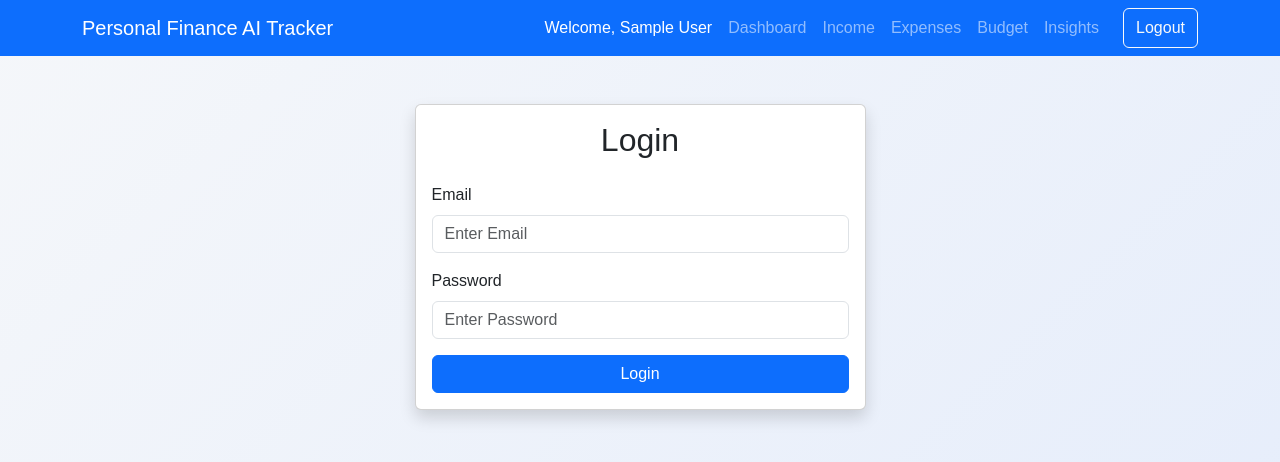
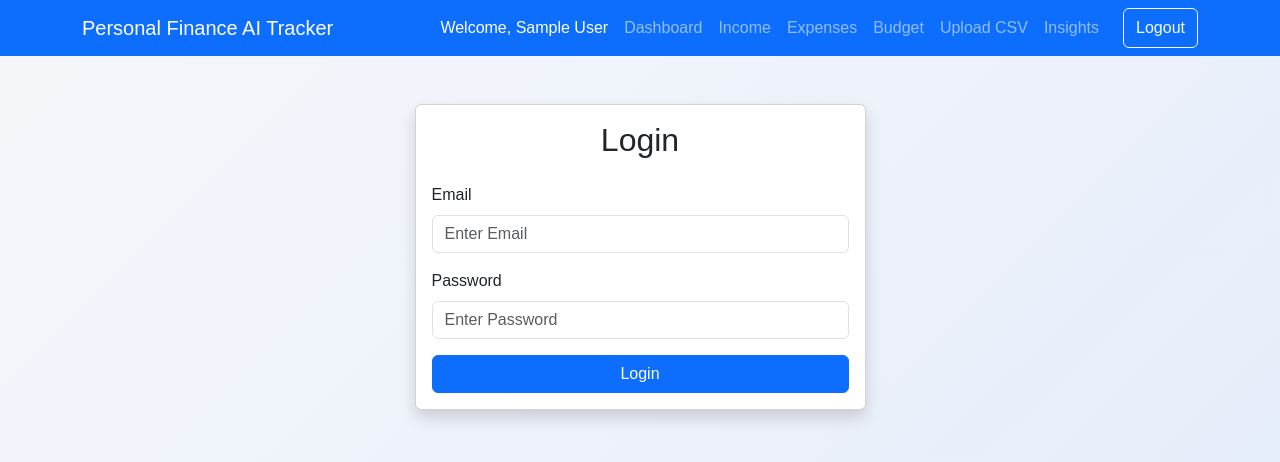
Before and after one commit to kevinjamesmec-sys/personal-finance-ai-tracker, a React app: page / in a window 1280 px wide. Shown: the top 462 px of the page. Built offline with nearby package versions, Linux system fonts and the light colour scheme; sample sign-in values are in the browser's storage; the HTML template or start-up script is replaced by a standard one.

Commit message:
Update Navbar.jsx

```diff
--- a/src/components/Navbar.jsx
+++ b/src/components/Navbar.jsx
@@ -43,6 +43,10 @@ function Navbar() {
                 Budget
               </Link>
 
+              <Link className="nav-link" to="/upload">
+                Upload CSV
+              </Link>
+
               <Link className="nav-link" to="/insights">
                 Insights
               </Link>
```
